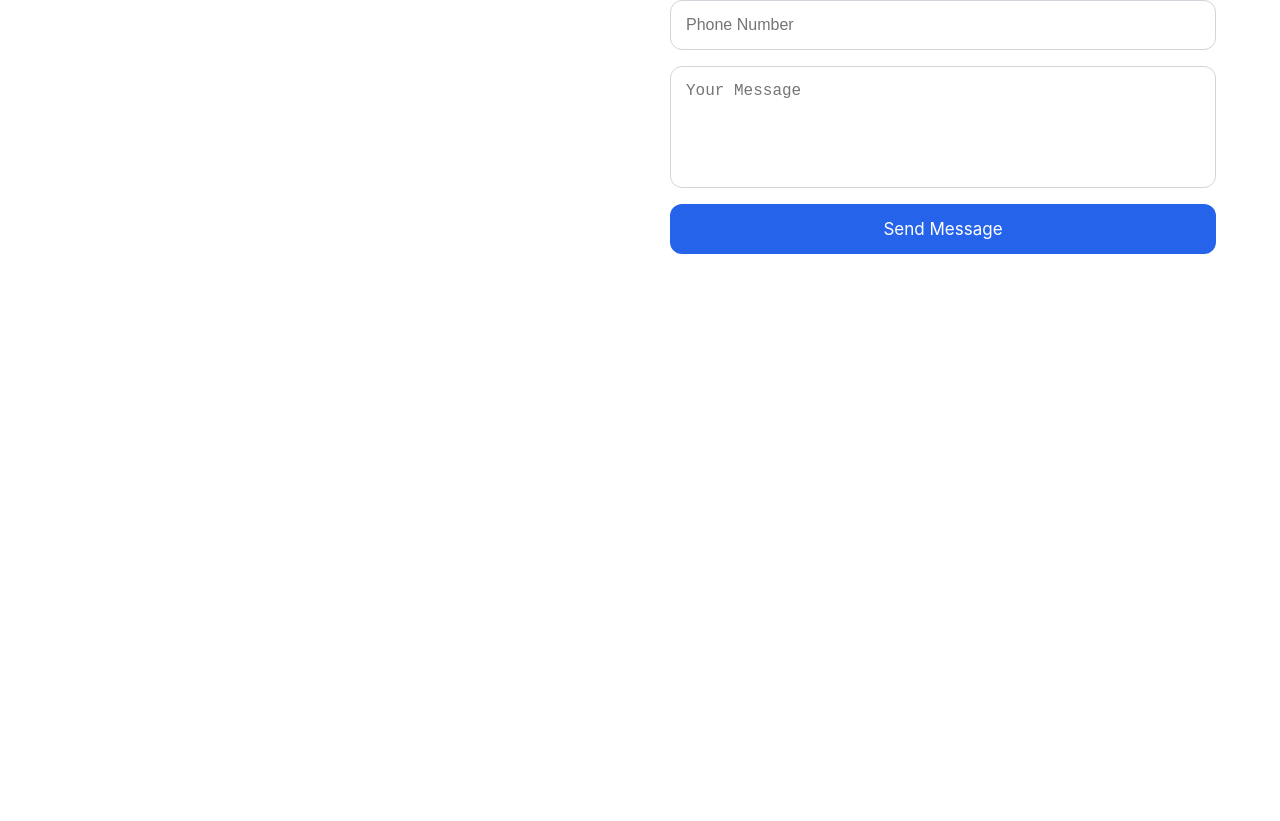
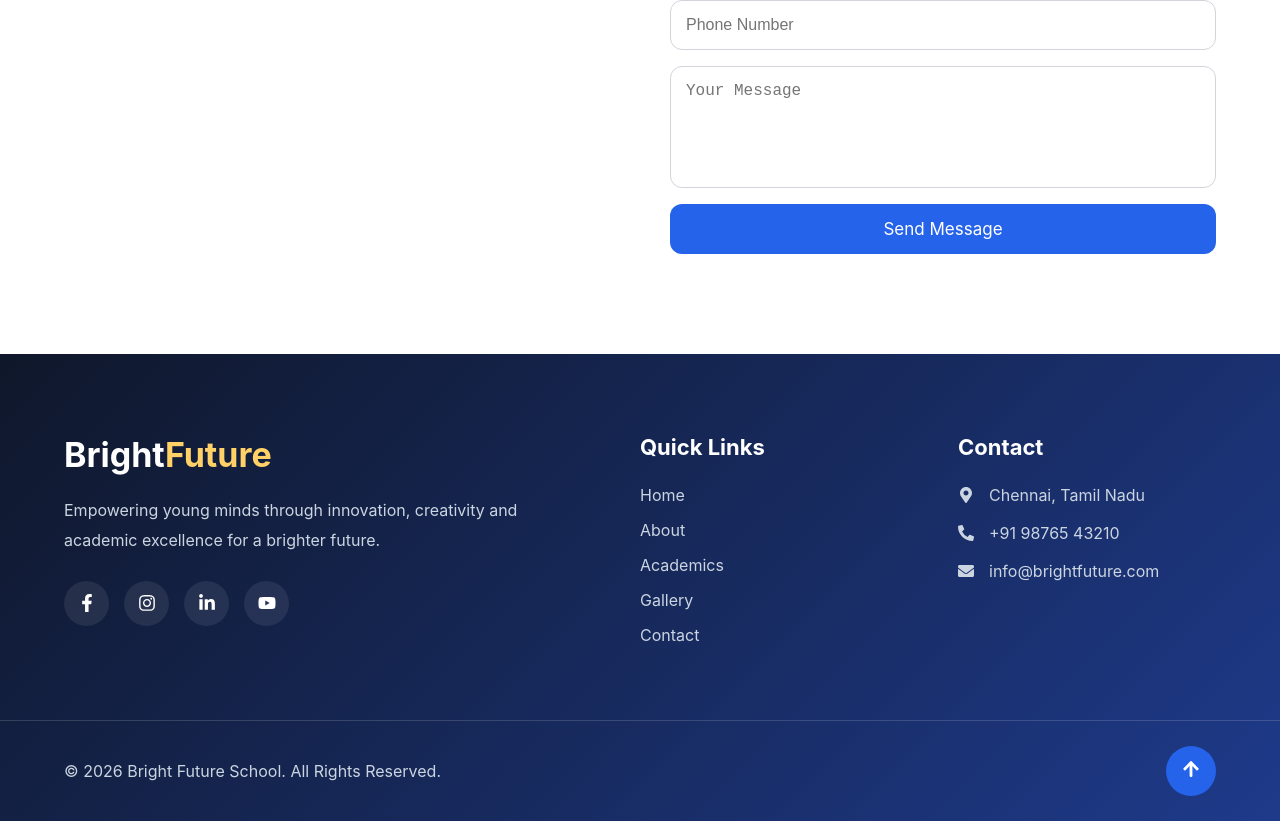
Before and after one commit to Ebinesh07/DETTROIN-INT-Ebinesh-Website, a React (Vite) app: page / in a window 1280 px wide. Shown: the part 8127-8948 px from the top of the page. Before the commit the page ends 8481 px from the top, so only its background shows below. Built offline with nearby package versions, Linux system fonts and the light colour scheme.

Commit message:
feat: add premium responsive footer

```diff
--- a/src/Components/Footer.css
+++ b/src/Components/Footer.css
@@ -1,7 +1,7 @@
 .footer{
-    background:#111827;
+    background:linear-gradient(135deg,#0f172a,#1e3a8a);
     color:#fff;
-    padding-top:70px;
+    padding-top:80px;
 }
 
 .footer-container{
@@ -10,72 +10,128 @@
     margin:auto;
     display:grid;
     grid-template-columns:2fr 1fr 1fr;
-    gap:50px;
-    padding-bottom:50px;
+    gap:60px;
+    padding-bottom:60px;
 }
 
-.footer h2,
-.footer h3{
+.footer-logo{
+    font-size:34px;
     margin-bottom:20px;
+    font-weight:700;
 }
 
-.footer p{
-    color:#cbd5e1;
-    line-height:1.8;
+.footer-logo span{
+    color:#FFD166;
 }
 
-.footer-links{
-    display:flex;
-    flex-direction:column;
+.footer-col p{
+    color:#cbd5e1;
+    line-height:1.9;
+    margin-bottom:25px;
 }
 
-.footer-links a{
+.footer-col h3{
+    margin-bottom:25px;
+    font-size:22px;
+}
+
+.footer-col a{
+    display:block;
     color:#cbd5e1;
-    margin-bottom:12px;
+    margin-bottom:15px;
     transition:.3s;
 }
 
-.footer-links a:hover{
-    color:#fff;
+.footer-col a:hover{
+    color:#FFD166;
+    transform:translateX(6px);
 }
 
-.social-icons{
+.social-links{
     display:flex;
     gap:15px;
 }
 
-.social-icons a{
+.social-links a{
     width:45px;
     height:45px;
     border-radius:50%;
-    background:#2563EB;
-    color:#fff;
+    background:rgba(255,255,255,.08);
     display:flex;
+    justify-content:center;
     align-items:center;
-    justify-content:center;
+    color:white;
+    font-size:18px;
     transition:.3s;
 }
 
-.social-icons a:hover{
+.social-links a:hover{
+    background:#2563EB;
     transform:translateY(-5px);
 }
 
-.footer-bottom{
-    text-align:center;
-    padding:20px;
-    border-top:1px solid rgba(255,255,255,.1);
+.footer-contact{
+    display:flex;
+    gap:15px;
+    margin-bottom:18px;
+    align-items:center;
     color:#cbd5e1;
 }
 
-@media(max-width:768px){
+.footer hr{
+    border:none;
+    border-top:1px solid rgba(255,255,255,.15);
+}
+
+.footer-bottom{
+    width:90%;
+    max-width:1300px;
+    margin:auto;
+    padding:25px 0;
+    display:flex;
+    justify-content:space-between;
+    align-items:center;
+}
+
+.footer-bottom p{
+    color:#cbd5e1;
+}
+
+.scroll-top{
+    width:50px;
+    height:50px;
+    border:none;
+    border-radius:50%;
+    background:#2563EB;
+    color:#fff;
+    cursor:pointer;
+    transition:.3s;
+    font-size:18px;
+}
+
+.scroll-top:hover{
+    transform:translateY(-5px);
+    background:#1d4ed8;
+}
+
+@media(max-width:992px){
 
 .footer-container{
     grid-template-columns:1fr;
     text-align:center;
 }
 
-.social-icons{
+.social-links{
     justify-content:center;
 }
 
+.footer-contact{
+    justify-content:center;
 }
+
+.footer-bottom{
+    flex-direction:column;
+    gap:20px;
+}
+
+}
--- a/src/Components/Footer.jsx
+++ b/src/Components/Footer.jsx
@@ -4,47 +4,120 @@ import {
   FaInstagram,
   FaLinkedinIn,
   FaYoutube,
+  FaPhoneAlt,
+  FaEnvelope,
+  FaMapMarkerAlt,
+  FaArrowUp,
 } from "react-icons/fa";
 
 const Footer = () => {
+  const scrollTop = () => {
+    window.scrollTo({
+      top: 0,
+      behavior: "smooth",
+    });
+  };
+
   return (
     <footer className="footer">
 
       <div className="footer-container">
 
-        <div className="footer-brand">
-          <h2>Bright Future School</h2>
+        {/* Logo */}
+
+        <div className="footer-col">
+
+          <h2 className="footer-logo">
+            Bright<span>Future</span>
+          </h2>
+
           <p>
-            Inspiring excellence through innovation,
-            knowledge and character.
+            Empowering young minds through innovation,
+            creativity and academic excellence for a brighter future.
           </p>
+
+          <div className="social-links">
+
+            <a href="#">
+              <FaFacebookF />
+            </a>
+
+            <a href="#">
+              <FaInstagram />
+            </a>
+
+            <a href="#">
+              <FaLinkedinIn />
+            </a>
+
+            <a href="#">
+              <FaYoutube />
+            </a>
+
+          </div>
+
         </div>
 
-        <div className="footer-links">
+        {/* Links */}
+
+        <div className="footer-col">
+
           <h3>Quick Links</h3>
 
+          <a href="#home">Home</a>
           <a href="#about">About</a>
           <a href="#academics">Academics</a>
           <a href="#gallery">Gallery</a>
           <a href="#contact">Contact</a>
+
         </div>
 
-        <div className="footer-social">
-          <h3>Follow Us</h3>
+        {/* Contact */}
 
-          <div className="social-icons">
-            <a href="#"><FaFacebookF /></a>
-            <a href="#"><FaInstagram /></a>
-            <a href="#"><FaLinkedinIn /></a>
-            <a href="#"><FaYoutube /></a>
+        <div className="footer-col">
+
+          <h3>Contact</h3>
+
+          <div className="footer-contact">
+
+            <FaMapMarkerAlt />
+            <span>Chennai, Tamil Nadu</span>
+
+          </div>
+
+          <div className="footer-contact">
+
+            <FaPhoneAlt />
+            <span>+91 98765 43210</span>
+
+          </div>
+
+          <div className="footer-contact">
+
+            <FaEnvelope />
+            <span>info@brightfuture.com</span>
+
           </div>
 
         </div>
 
       </div>
 
+      <hr />
+
       <div className="footer-bottom">
-        © 2026 Bright Future School. All Rights Reserved.
+
+        <p>
+          © 2026 Bright Future School. All Rights Reserved.
+        </p>
+
+        <button
+          className="scroll-top"
+          onClick={scrollTop}
+        >
+          <FaArrowUp />
+        </button>
+
       </div>
 
     </footer>
--- a/src/Pages/Home.jsx
+++ b/src/Pages/Home.jsx
@@ -3,6 +3,7 @@ import Academics from "../Components/Academics";
 import Admission from "../Components/Admission";
 import Contact from "../Components/Contact";
 import Facilities from "../Components/Facilities";
+import Footer from "../Components/Footer";
 import Gallery from "../Components/Gallery";
 import Hero from "../components/Hero";
 import Navbar from "../Components/Navbar";
@@ -24,6 +25,7 @@ const Home = () => {
       <Testimonials/>
       <Admission/>
       <Contact/>
+      <Footer/>
     </>
   );
 };
```
